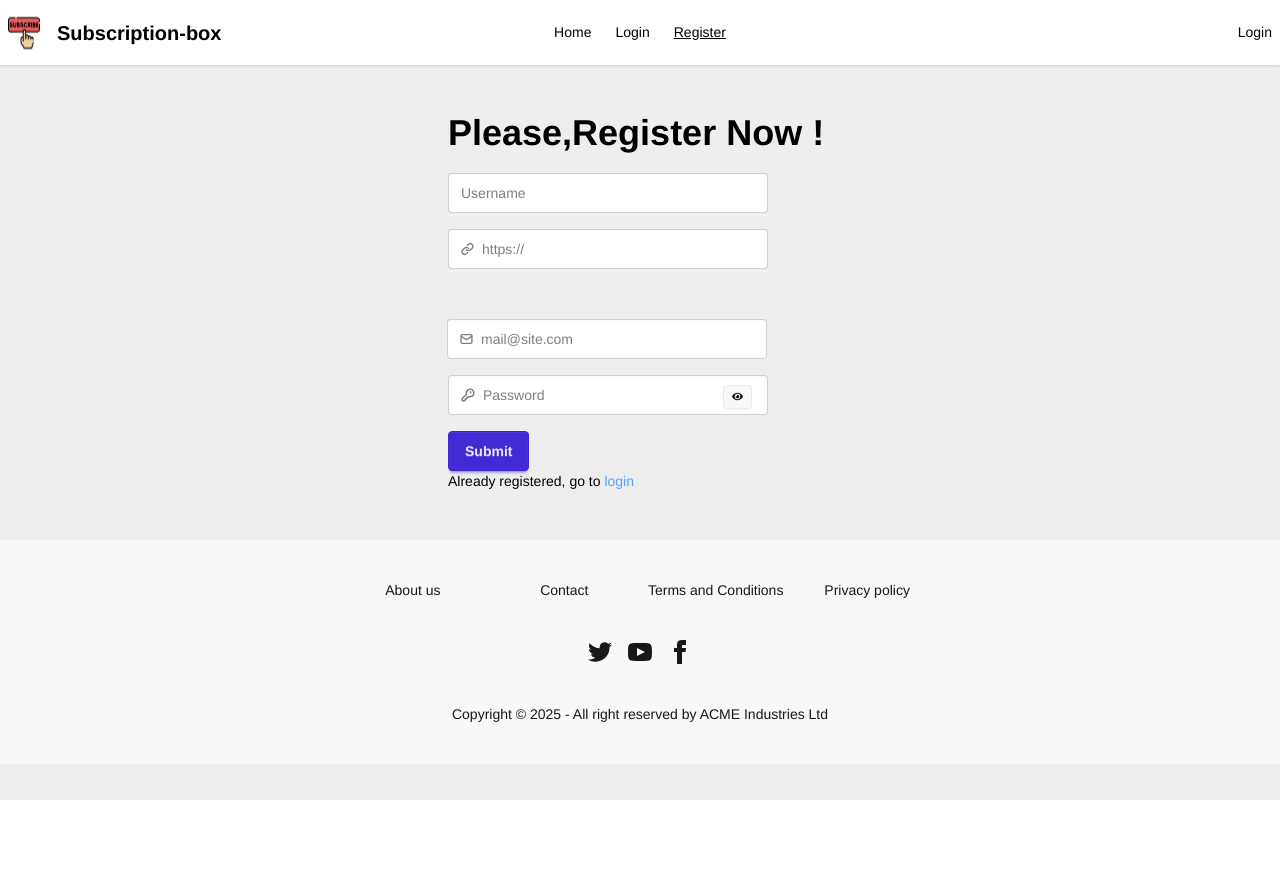
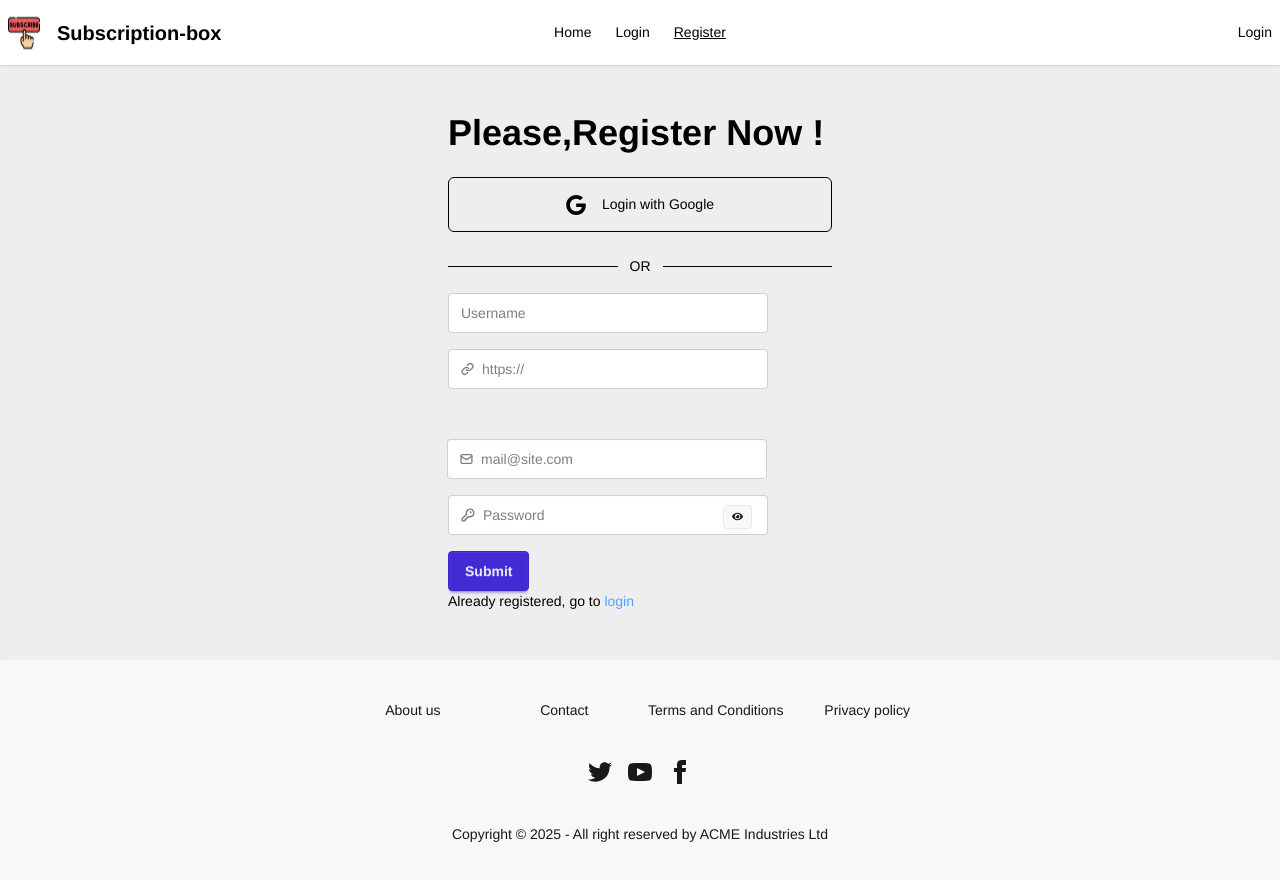
Before and after one commit to arifulmit17/subscription-box, a React (Vite) app: page /register in a window 1280 px wide. Shown: the top 880 px of the page. Before the commit the page ends 800 px from the top, so only its background shows below. Built offline with nearby package versions, Linux system fonts and the light colour scheme; no server answers.

Commit message:
added google login to register page

```diff
--- a/src/pages/Register.jsx
+++ b/src/pages/Register.jsx
@@ -4,11 +4,26 @@
 import { FaEye } from "react-icons/fa";
 import { FaEyeSlash } from "react-icons/fa";
 import { Helmet } from 'react-helmet';
-
+import { GoogleAuthProvider, signInWithPopup } from 'firebase/auth';
+import { auth } from '../Firebase.init';
+import swal from 'sweetalert';
 const Register = () => {
     const navigate=useNavigate();
     const {createUser,updateUser,setUser,user}=use(AuthContext)
     const [showpassword, setShowpassword]=useState(false)
+    const provider=new GoogleAuthProvider()
+
+    const handleGoogleSignIn=()=>{
+      console.log('signed in');
+      signInWithPopup(auth,provider).then(result=>{
+        console.log(result);
+        swal('signin successful')
+
+      }).catch(error=>{
+        console.log(error);
+      })
+    }
+
     const handleRegister=e=>{
         e.preventDefault();
         const email=e.target.email.value;
@@ -41,7 +56,24 @@
             <title>Subscription-box | Register</title>
         </Helmet>
           <h1 className='font-bold text-4xl my-5'>Please,Register Now !</h1>
+
             <form className='space-y-4' onSubmit={handleRegister} >
+
+              {/* Google Login */}
+              <div className="my-6 space-y-4">
+		<button onClick={handleGoogleSignIn} aria-label="Login with Google" type="button" className="flex items-center justify-center w-full p-4 space-x-4 border rounded-md focus:ring-2 focus:ring-offset-1 dark:border-gray-600 focus:dark:ring-violet-600">
+			<svg xmlns="http://www.w3.org/2000/svg" viewBox="0 0 32 32" className="w-5 h-5 fill-current">
+				<path d="M16.318 13.714v5.484h9.078c-0.37 2.354-2.745 6.901-9.078 6.901-5.458 0-9.917-4.521-9.917-10.099s4.458-10.099 9.917-10.099c3.109 0 5.193 1.318 6.38 2.464l4.339-4.182c-2.786-2.599-6.396-4.182-10.719-4.182-8.844 0-16 7.151-16 16s7.156 16 16 16c9.234 0 15.365-6.49 15.365-15.635 0-1.052-0.115-1.854-0.255-2.651z"></path>
+			</svg>
+			<p>Login with Google</p>
+		</button>
+
+	</div>
+  <div className="flex items-center w-full my-4">
+		<hr  className="w-full dark:text-gray-600" />
+		<p className="px-3 dark:text-gray-600">OR</p>
+		<hr  className="w-full dark:text-gray-600" />
+	</div>
               {/* Username */}
               <input type="text" name='name' placeholder="Username " className="input" />
               {/* PhotoUrl */}
--- a/src/pages/UserProfile.jsx
+++ b/src/pages/UserProfile.jsx
@@ -25,7 +25,7 @@
             <title>Subscription-box | Profile</title>
         </Helmet>
         <Navbar></Navbar>
-        <div className='w-9/12 bg-base-400 m-10 mx-auto flex gap-20'>
+        <div className='w-9/12 bg-base-400 m-10 mx-auto lg:flex  gap-20'>
             <img className='size-[300px] rounded-2xl' src={user.photoURL} alt="" />
             <div className='bg-white w-full h-[300px] rounded-2xl'>
             <h1>User name: {user.displayName}</h1>
```
